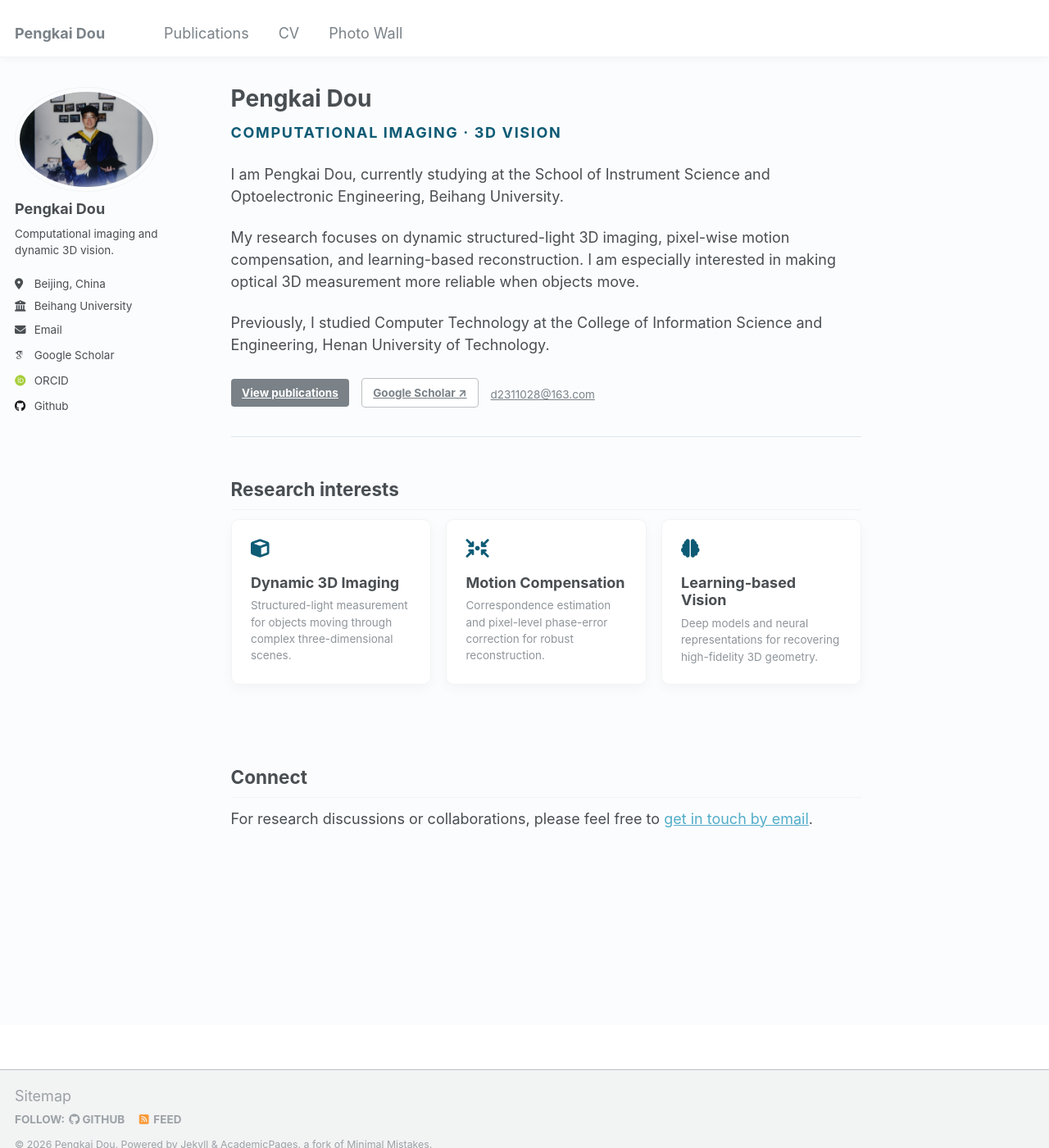
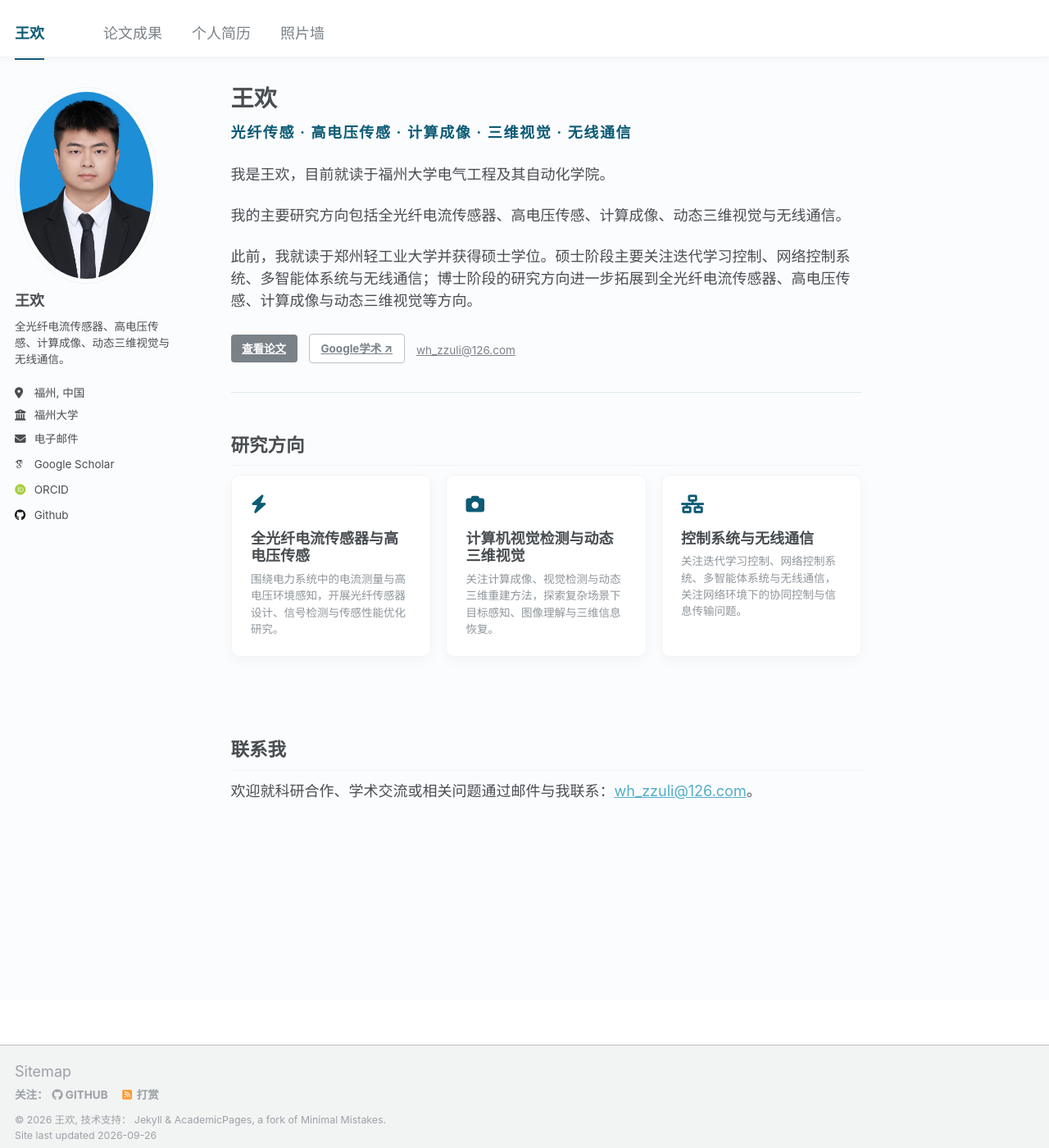
Before and after one commit to 1xiaowang1/Introduction, a Jekyll site: the page built from _pages/about.md, in a window 1280 px wide and 1400 px high. Shown: the whole window at 82% size. Built offline with Jekyll 4.4.1, drawn with Linux system fonts in a browser that asks for light colours; some web fonts are replaced.

Commit message:
个人简历升级

```diff
--- a/_config.yml
+++ b/_config.yml
@@ -6,14 +6,14 @@
 # `jekyll serve`. If you change this file, please restart the server process.
 
 # Site Settings
-locale                   : "en-US"
-title                    : "Pengkai Dou"
+locale                   : "zh-CN"
+title                    : "王欢"
 title_separator          : "-"
-name                     : &name "Pengkai Dou"
-description              : &description "Computational imaging, dynamic structured-light 3D reconstruction, and learning-based vision."
-url                      : https://pkdou.github.io # the base hostname & protocol for your site
-baseurl                  : "" # the subpath of your site, e.g. "/blog"
-repository               : "pkDou/pkDou.github.io"
+name                     : &name "王欢"
+description              : &description "福州大学电气工程及其自动化学院，研究方向包括全光纤电流传感器、高电压传感、计算成像、动态三维视觉与无线通信。"
+url                      : https://1xiaowang1.github.io # the base hostname & protocol for your site
+baseurl                  : "/Introduction" # the subpath of your site, e.g. "/blog"
+repository               : "1xiaowang1/Introduction"
 teaser                   :  # filename of teaser fallback teaser image placed in /images/, .e.g. "500x300.png"
 breadcrumbs              : false # true, false (default)
 words_per_minute         : 160
@@ -80,17 +80,17 @@ analytics:
 
 # Site Author
 author:
-  name             : "Pengkai Dou"
-  avatar           : "dpk.jpg"
+  name             : "王欢"
+  avatar           : "wanghuan.jpg"
   avatar_des       : ""
-  bio              : "Computational imaging and dynamic 3D vision."
-  location         : "Beijing, China"
+  bio              : "全光纤电流传感器、高电压传感、计算成像、动态三维视觉与无线通信。"
+  location         : "福州, 中国"
   pixiv            :
   bilibili         :
-  employer         : "Beihang University"
+  employer         : "福州大学"
   pubmed           :
-  googlescholar    : "https://scholar.google.com/citations?user=6Ti4b3oAAAAJ&hl=zh-CN"
-  email            : "d2311028@163.com"
+  googlescholar    : "https://scholar.google.com/citations?user=o_OqWwcAAAAJ&hl=zh-CN"
+  email            : "wh_zzuli@126.com"
   researchgate     :  # example: "https://www.researchgate.net/profile/yourprofile"
   uri              :
   bitbucket        :
@@ -99,14 +99,14 @@ author:
   flickr           :
   facebook         :
   foursquare       :
-  github           : "pkDou"
+  github           : "1xiaowang1"
   google_plus      :
   keybase          :
   instagram        :
   impactstory      :
   lastfm           :
   linkedin         :
-  orcid            : "https://orcid.org/0009-0006-7783-2683"
+  orcid            : "https://orcid.org/0009-0005-0045-6520"
   pinterest        :
   soundcloud       :
   stackoverflow    :
--- a/_data/navigation.yml
+++ b/_data/navigation.yml
@@ -1,7 +1,7 @@
 main:
-  - title: "Publications"
+  - title: "论文成果"
     url: "/publications/"
-  - title: "CV"
+  - title: "个人简历"
     url: "/cv/"
-  - title: "Photo Wall"
+  - title: "照片墙"
     url: "/photo-wall/"
--- a/_pages/about.md
+++ b/_pages/about.md
@@ -1,8 +1,8 @@
 ---
 layout: single
 permalink: /
-title: "Pengkai Dou"
-excerpt: "Computational imaging and dynamic 3D vision researcher."
+title: "王欢"
+excerpt: "硕士阶段主要研究迭代学习控制、网络控制系统、多智能体系统与无线通信；博士阶段主要研究计算机视觉检测、动态三维视觉、无线通信、全光纤电流传感器与高电压技术。"
 author_profile: true
 redirect_from:
   - /about/
@@ -10,39 +10,39 @@ redirect_from:
 ---
 
 <div class="home-intro">
-  <p class="home-intro__eyebrow">Computational Imaging · 3D Vision</p>
-  <p class="page__lead">I am Pengkai Dou, currently studying at the School of Instrument Science and Optoelectronic Engineering, Beihang University.</p>
-  <p>My research focuses on dynamic structured-light 3D imaging, pixel-wise motion compensation, and learning-based reconstruction. I am especially interested in making optical 3D measurement more reliable when objects move.</p>
-  <p>Previously, I studied Computer Technology at the College of Information Science and Engineering, Henan University of Technology.</p>
-  <div class="home-intro__actions">
-    <a class="btn btn--primary" href="/publications/" data-page-navigation>View publications</a>
-    <a class="btn btn--inverse" href="https://scholar.google.com/citations?user=6Ti4b3oAAAAJ&amp;hl=zh-CN" target="_blank" rel="noopener noreferrer">Google Scholar <span aria-hidden="true">↗</span></a>
-    <a class="home-intro__email" href="mailto:d2311028@163.com">d2311028@163.com</a>
+  <p class="home-intro__eyebrow">光纤传感 · 高电压传感 · 计算成像 · 三维视觉 · 无线通信</p>
+  <p class="page__lead">我是王欢，目前就读于福州大学电气工程及其自动化学院。</p>
+  <p>我的主要研究方向包括全光纤电流传感器、高电压传感、计算成像、动态三维视觉与无线通信。</p>
+  <p>此前，我就读于郑州轻工业大学并获得硕士学位。硕士阶段主要关注迭代学习控制、网络控制系统、多智能体系统与无线通信；博士阶段的研究方向进一步拓展到全光纤电流传感器、高电压传感、计算成像与动态三维视觉等方向。</p>
+ <div class="home-intro__actions">
+    <a class="btn btn--primary" href="/publications/" data-page-navigation>查看论文</a>
+    <a class="btn btn--inverse" href="https://scholar.google.com/citations?user=o_OqWwcAAAAJ&hl=zh-CN" target="_blank" rel="noopener noreferrer">Google学术 <span aria-hidden="true">↗</span></a>
+    <a class="home-intro__email" href="mailto:wh_zzuli@126.com">wh_zzuli@126.com</a>
   </div>
 </div>
 
 <section class="research-section" aria-labelledby="research-interests">
-  <h2 id="research-interests">Research interests</h2>
+  <h2 id="research-interests">研究方向</h2>
   <div class="research-grid">
     <article class="research-card">
-      <i class="fa-solid fa-cube" aria-hidden="true"></i>
-      <h3>Dynamic 3D Imaging</h3>
-      <p>Structured-light measurement for objects moving through complex three-dimensional scenes.</p>
+      <i class="fa-solid fa-bolt" aria-hidden="true"></i>
+      <h3>全光纤电流传感器与高电压传感</h3>
+      <p>围绕电力系统中的电流测量与高电压环境感知，开展光纤传感器设计、信号检测与传感性能优化研究。</p>
     </article>
     <article class="research-card">
-      <i class="fa-solid fa-arrows-to-circle" aria-hidden="true"></i>
-      <h3>Motion Compensation</h3>
-      <p>Correspondence estimation and pixel-level phase-error correction for robust reconstruction.</p>
+      <i class="fa-solid fa-camera" aria-hidden="true"></i>
+      <h3>计算机视觉检测与动态三维视觉</h3>
+      <p>关注计算成像、视觉检测与动态三维重建方法，探索复杂场景下目标感知、图像理解与三维信息恢复。</p>
     </article>
     <article class="research-card">
-      <i class="fa-solid fa-brain" aria-hidden="true"></i>
-      <h3>Learning-based Vision</h3>
-      <p>Deep models and neural representations for recovering high-fidelity 3D geometry.</p>
+      <i class="fa-solid fa-network-wired" aria-hidden="true"></i>
+      <h3>控制系统与无线通信</h3>
+      <p>关注迭代学习控制、网络控制系统、多智能体系统与无线通信，关注网络环境下的协同控制与信息传输问题。</p>
     </article>
   </div>
 </section>
 
 <section class="research-section research-section--compact" aria-labelledby="connect">
-  <h2 id="connect">Connect</h2>
-  <p>For research discussions or collaborations, please feel free to <a href="mailto:d2311028@163.com">get in touch by email</a>.</p>
+  <h2 id="connect">联系我</h2>
+  <p>欢迎就科研合作、学术交流或相关问题通过邮件与我联系：<a href="mailto:wh_zzuli@126.com">wh_zzuli@126.com</a>。</p>
 </section>
--- a/_pages/cv.md
+++ b/_pages/cv.md
@@ -1,6 +1,6 @@
 ---
 layout: archive
-title: "Curriculum Vitae"
+title: "个人简历"
 permalink: /cv/
 author_profile: true
 redirect_from:
@@ -8,56 +8,72 @@ redirect_from:
   - /resume
 ---
 
-<p class="page__lead">Researcher in computational imaging, dynamic structured-light 3D reconstruction, and learning-based vision.</p>
+<p class="page__lead">全光纤电流传感器、高电压传感、计算机视觉检测与无线通信方向研究人员。</p>
 
-## Education
+## 教育经历
 
-### Beihang University · Beijing, China
+### 福州大学 · 福州，中国
 
-**School of Instrument Science and Optoelectronic Engineering** · Current student
+**电气工程与自动化学院** · 当前在读
 
-### Henan University of Technology · Zhengzhou, China
+### 郑州轻工业大学 · 郑州，中国
 
-**College of Information Science and Engineering** · Computer Technology, 2022–2025
+**计算机科学与技术学院** · 计算机技术，2022–2025
 
-## Research Interests
+## 研究方向
 
-- Dynamic structured-light 3D imaging
-- Motion compensation and pixel-wise phase-error estimation
-- Deep learning for 3D reconstruction and neural representations
+- 全光纤电流传感器
+- 高电压传感
+- 计算机视觉检测
+- 无线通信
+- 迭代学习控制
+- 网络控制系统
+- 多智能体系统
 
-## Selected Publication
+## 论文成果
 
-Li, P., **Dou, P.**, Su, Z., Lu, L., & Pan, W. (2025). *Deep transformer-enhanced dynamic structured light for three-dimensional moving object imaging*. **Optics Express, 33**(25), 52084–52104. [DOI](https://doi.org/10.1364/OE.579307){:target="_blank" rel="noopener noreferrer"} · [PDF](/files/pkDou_OE.pdf){:target="_blank" rel="noopener noreferrer"}
+- Huang, L., **Wang, H.**, Chen, H., et al. (2026). Convergence of multi-agent systems controlled by iterative learning strategies with continuous data losses. *Transactions of the Institute of Measurement and Control, 48*(5), 943–956.
+- Huang, L., **Wang, H.**, Sun, L., et al. (2025). Optimal filters for the input conveyed by controllers using iterative learning strategies with alternating data losses and fading. *Asian Journal of Control, 27*(6), 2879–2893.
+- Huang, L., **Wang, H.**, Sun, L., et al. (2024). Method for predicting the lost input of iterative learning control systems over AWGN channels. *Journal of Difference Equations and Applications, 30*(12), 1885–1899.
 
-## Research Experience
+## 科研经历
 
-- Built a structured-light 3D measurement system using a DLP4500 projector and Revealer M120 high-speed camera, including control and calibration software.
-- Developed a Transformer-based dynamic measurement pipeline with correspondence tracking, motion compensation, and pixel-wise phase-error estimation.
-- Explored neural implicit surface reconstruction by combining structured-light phase information with differentiable rendering methods such as NeuS.
+- 围绕全光纤电流传感器与高电压传感开展研究，关注电力系统中的电流测量、传感结构设计、信号检测与性能优化问题。
+- 关注计算成像、计算机视觉检测与动态三维视觉，探索复杂场景下的图像理解、目标感知与三维信息恢复方法。
+- 硕士阶段围绕迭代学习控制、网络控制系统、多智能体系统与无线通信开展研究，关注网络环境下的协同控制与信息传输问题。
 
-## Conference Presentation
+## 项目经历
 
-- **Robust measurement of objects in 3-D motion with pixel-wise motion-compensated phase-shifting profilometry.** ISMTII & ICOIM 2025, Wuhan, China. Poster presentation.
+- 亿推文平台（横向），河南从航网络科技有限公司，2022年–2023年
+- 噪声干扰下网络迭代学习控制系统的收敛性（纵向），河南省科技攻关项目，2022年–2025年
+- 输电线路机巡巡检策略与缺陷诊断机制研究（横向），国网福建省电力有限公司科技项目，2025年–2026年
+- 基于屏障效应的环境友好型气固复合电气绝缘（纵向），国家自然科学基金，2025年–2026年
+- 输电智能运检架空线路健康状态研究（横向），国网福建省电力有限公司科技项目，2026年–2027年
 
-## Selected Intellectual Property
+## 学术会议报告
 
-- *Three-dimensional reconstruction method, apparatus, device, and computer-readable storage medium for moving objects.* Chinese patent application, CN202510973199.4. Co-inventor.
-- *Deep learning-based multi-projector synchronized structured-light 3D reconstruction method and system.* Chinese patent application, CN202411486689.3. Co-inventor.
-- Software copyrights: Monocular Structured-light 3D Measurement Calibration System V1.0; High-precision Structured-light 3D Measurement System V1.0; High-frame-rate Fringe Projection Control System V1.0.
+暂无，后续补充。
 
-## Honors
+## 知识产权
 
-- National Scholarship, 2022–2023
-- Provincial Second Prize, 9th China International College Students’ “Internet+” Innovation and Entrepreneurship Competition, 2023–2024
-- Third Prize, Mathematical Modeling Competition, Henan University of Technology, 2023–2024
+暂无，后续补充。
 
-## Technical Skills
+## 荣誉奖励
 
-- **Programming:** Python, C++, Java, MATLAB
-- **Machine learning:** PyTorch
-- **Optical systems:** structured-light projection, camera synchronization, and calibration
+- 2023年，获得第十三届 APMCM 亚太地区大学生数学建模竞赛三等奖
+- 2023年，获得全国大学生英语翻译大赛省级二等奖
+- 2023年，获得第二届“清华社杯”大学生算法大赛优秀奖
+- 2024年，获得学业奖学金
+- 2024年，获得全国大学生英语作文大赛省赛三等奖
+- 2024年，获得 MathorCup 高校数学建模竞赛挑战赛-大数据竞赛三等奖
+- 2024年，获得美国大学生数学建模优秀奖
+- 2026年，获得助研奖学金
 
-## Contact
+## 技术技能
 
-Email: [d2311028@163.com](mailto:d2311028@163.com) · [Google Scholar](https://scholar.google.com/citations?user=6Ti4b3oAAAAJ&hl=zh-CN){:target="_blank" rel="noopener noreferrer"}
+- **编程语言：** Python、C++、Java、MATLAB
+- **机器学习：** PyTorch
+
+## 联系方式
+
+Email: [wh_zzuli@126.com](mailto:wh_zzuli@126.com) · [Google Scholar](https://scholar.google.com/citations?user=o_OqWwcAAAAJ&hl=zh-CN){:target="_blank" rel="noopener noreferrer"} · [ORCID](https://orcid.org/0009-0005-0045-6520){:target="_blank" rel="noopener noreferrer"}
--- a/_pages/publications.html
+++ b/_pages/publications.html
@@ -1,12 +1,12 @@
 ---
 layout: archive
-title: "Publications"
+title: "论文成果"
 permalink: /publications/
 author_profile: true
 ---
 
-<p class="page__lead">Selected work in computational imaging and dynamic 3D reconstruction.</p>
-<p class="publication-intro">For the complete record, visit <a href="{{ site.author.googlescholar }}" target="_blank" rel="noopener noreferrer">my Google Scholar profile <span aria-hidden="true">↗</span></a>.</p>
+<p class="page__lead">以下为本人已发表或已录用的代表性论文成果。</p>
+<p class="publication-intro">更多论文信息可访问 <a href="{{ site.author.googlescholar }}" target="_blank" rel="noopener noreferrer">Google Scholar 个人主页 <span aria-hidden="true">↗</span></a>。</p>
 
 {% include base_path %}
 
```
Also changed, not shown: _publications/dou_optics_express_2025.md (+1 -1 lines), _publications/wang_2024_awgn_ilc.md (added, +21 -0 lines), _publications/wang_2025_optimal_filters.md (added, +20 -0 lines), _publications/wang_2026_multi_agent_ilc.md (added, +20 -0 lines), _pages/img_4.png (added), images/dpk.jpg (deleted), images/publications/dynamic-structured-light-results.png (deleted), images/publications/input_filter.png (added), images/publications/mutli_agent_systems.png (added), images/wanghuan.jpg (added), 3 other files.
